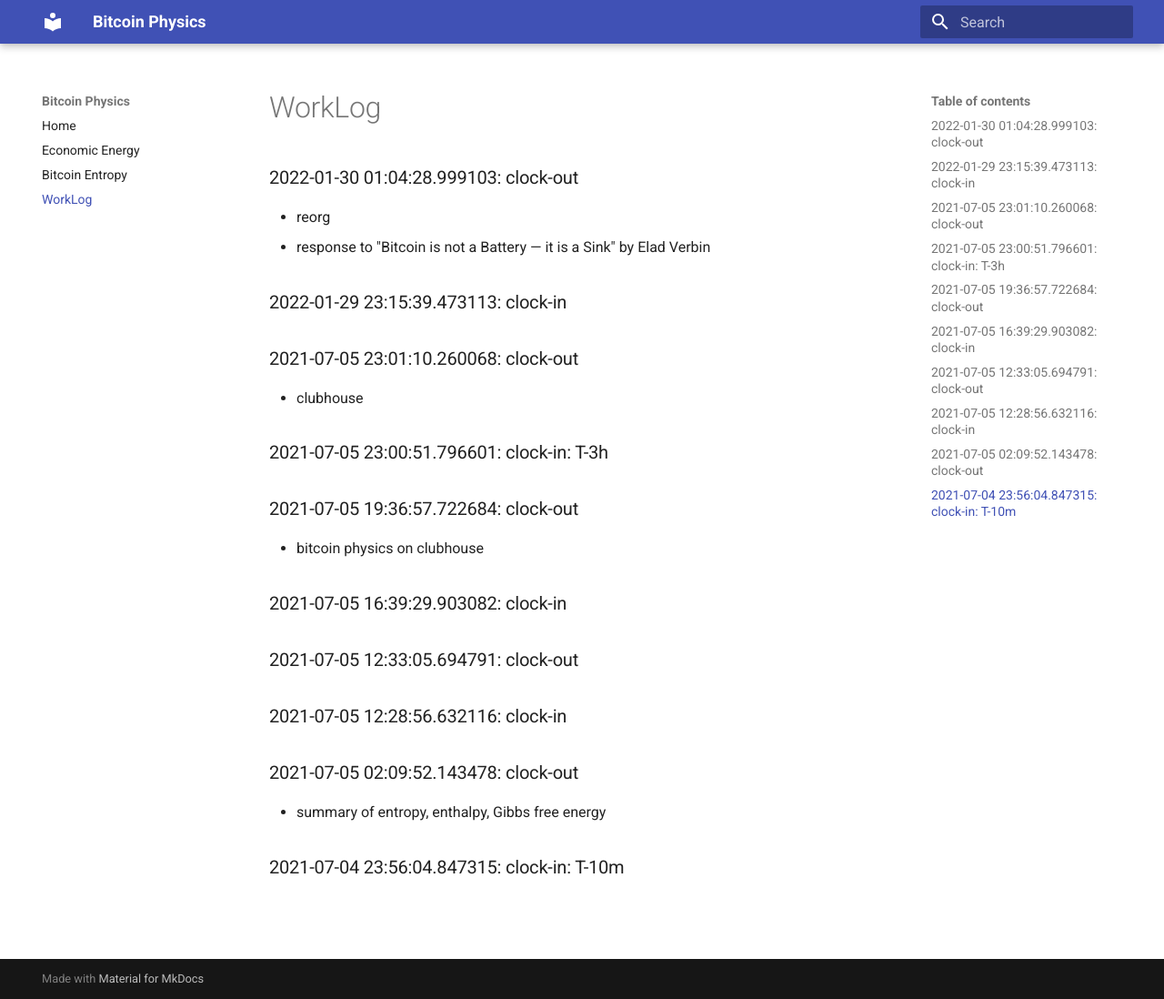
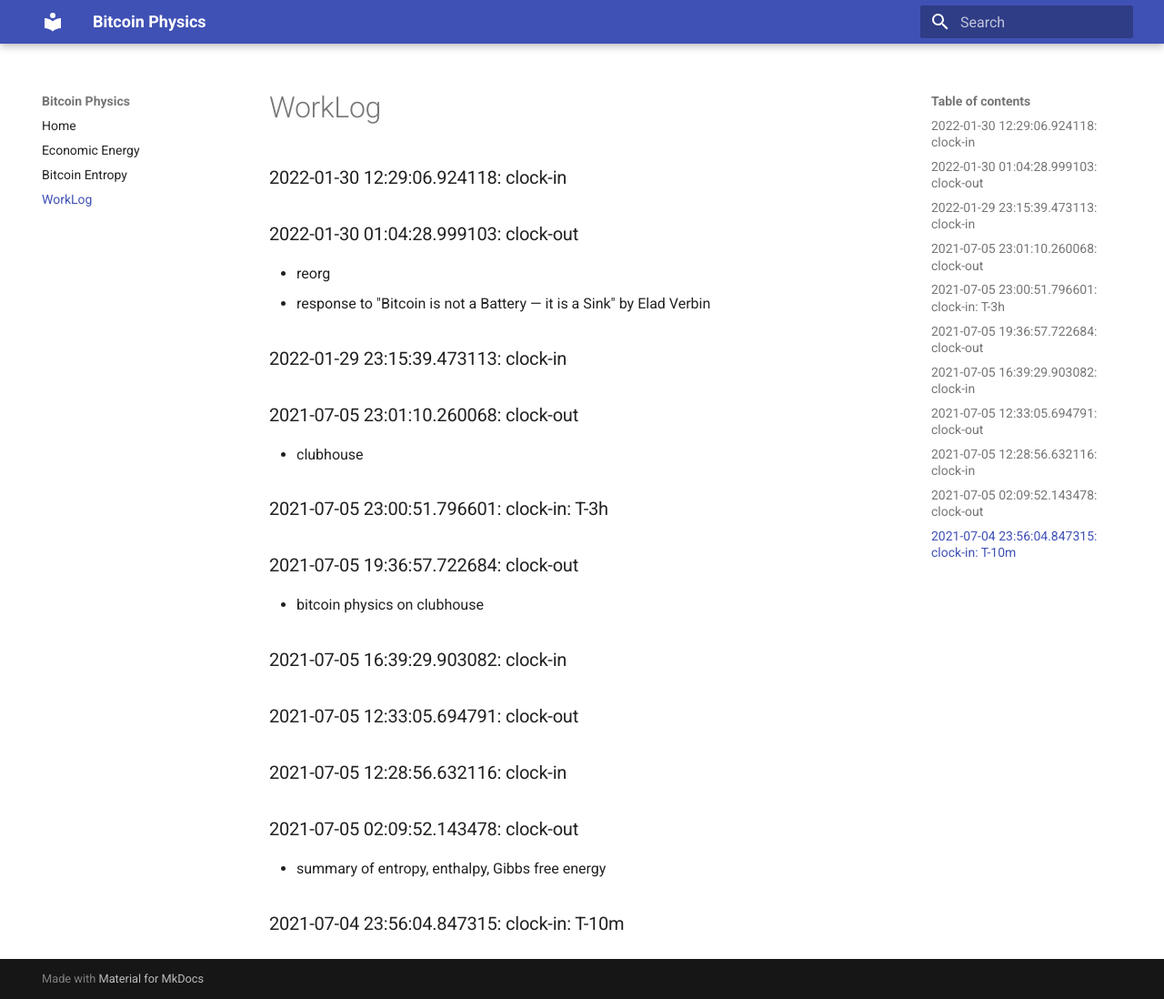
Before and after one commit to asherp/bitcoin_physics, an MkDocs documentation site: the page built from docs/WorkLog.md, in a window 1280 px wide and 1098 px high. Shown: the whole window at 91% size. Built offline with MkDocs 1.6.1 and Material for MkDocs 9.7.7, drawn with Linux system fonts in a browser that asks for light colours.

Commit message:
clock-in

```diff
--- a/docs/WorkLog.md
+++ b/docs/WorkLog.md
@@ -1,3 +1,6 @@
+
+### 2022-01-30 12:29:06.924118: clock-in
+
 ### 2022-01-30 01:04:28.999103: clock-out
 
 * reorg
```
